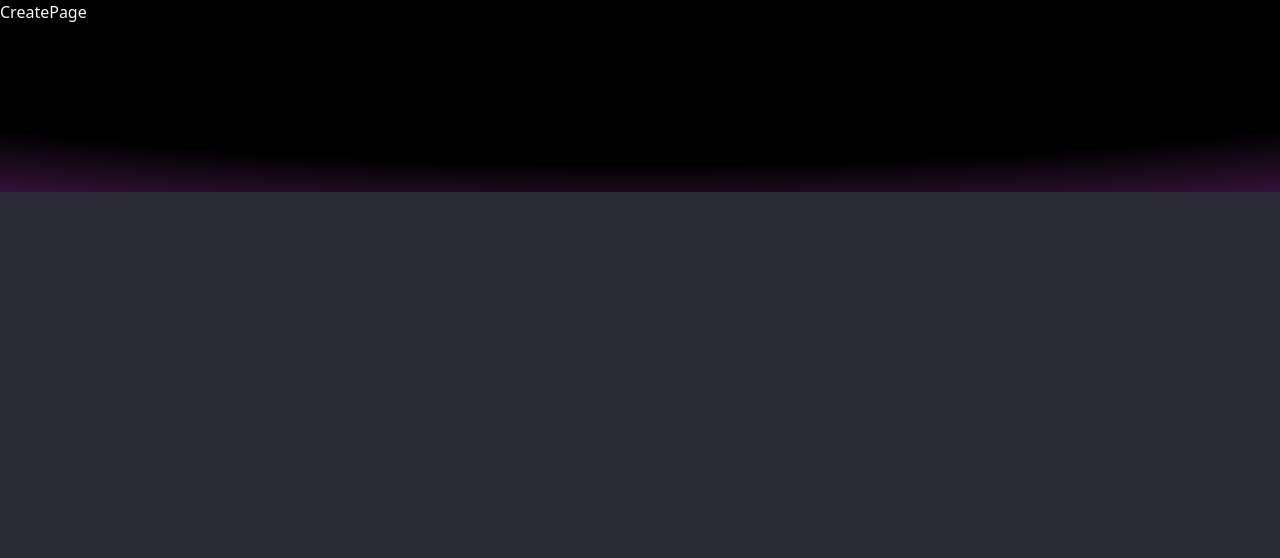
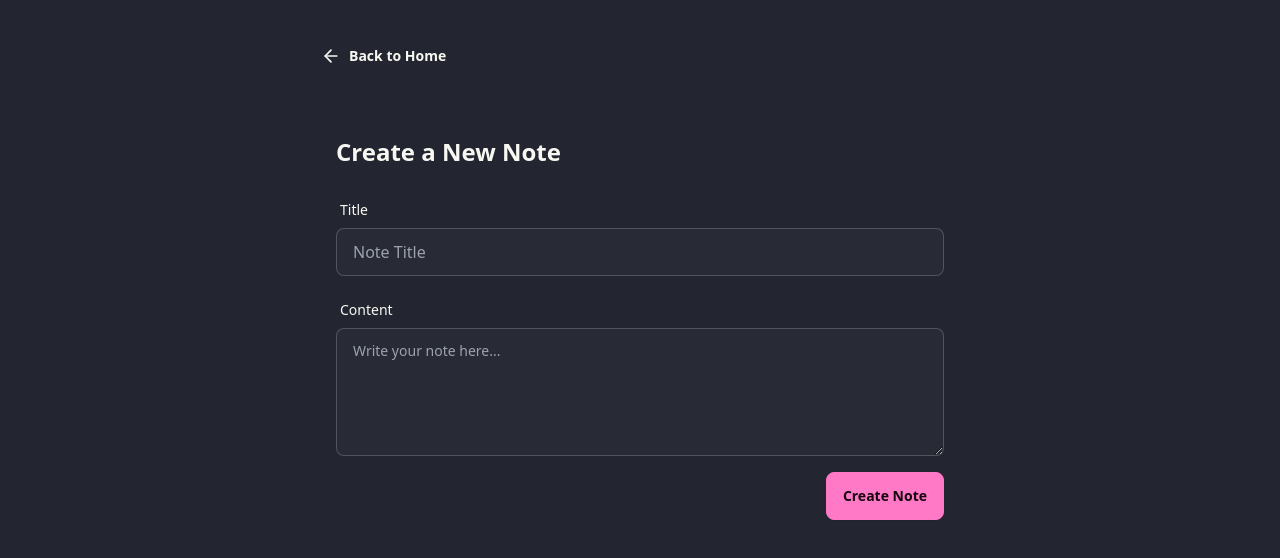
Before and after one commit to LukeZHar/Mern-Noteboard, a React app in the folder frontend/: page /create in a window 1280 px wide. Shown: the top 558 px of the page. Built offline with nearby package versions, Linux system fonts and the light colour scheme; the HTML template or start-up script is replaced by a standard one.

Commit message:
feat: implement axios instance for API calls and enhance CreatePage and HomePage components

```diff
--- /dev/null
+++ b/frontend/src/lib/axios.js
@@ -0,0 +1,7 @@
+import axios from "axios";
+
+const axiosInstance = axios.create({
+    baseURL: "http://localhost:5000/api",
+});
+
+export default axiosInstance;
--- a/frontend/src/pages/CreatePage.jsx
+++ b/frontend/src/pages/CreatePage.jsx
@@ -1,8 +1,91 @@
+import { ArrowLeftIcon } from 'lucide-react'
 import React from 'react'
+import { useState } from 'react'
+import toast from 'react-hot-toast'
+import { Link, useNavigate } from 'react-router'
+import axiosInstance from '../lib/axios'
 
 const CreatePage = () => {
+  const [title, setTitle] = useState('')
+  const [content, setContent] = useState('')
+  const [loading, setLoading] = useState(false)
+
+  const navigate = useNavigate()
+
+  const handleSubmit = async (e) => {
+    e.preventDefault()
+    if(!title.trim() || !content.trim()) return toast.error('Please fill in all fields.')
+    setLoading(true)
+
+    try {
+      await axiosInstance.post("/notes", {
+        title,
+        content
+      })
+      toast.success('Note created successfully!')
+      navigate('/')
+    } catch (error) {
+      console.log("Error creating note:", error)
+      if(error.response.status === 429) {
+        toast.error('Too many requests. Please try again later.', {
+          duration: 4000,
+          icon: '⏳',
+        })
+      } else {
+        toast.error('Failed to create note. Please try again.')
+      }
+    } finally {
+      setLoading(false)
+    }
+  }
   return (
-    <div>CreatePage</div>
+    <div className='min-h-screen bg-base-200'>
+      <div className='container mx-auto px-4 py-8'>
+        <div className='max-w-2xl mx-auto'>
+          <Link to='/' className='btn btn-ghost mb-6'>
+            <ArrowLeftIcon className='size-5' />
+            Back to Home
+          </Link>
+          <div className='card bg-case-100'>
+            <div className='card-body'>
+              <h2 className='card-title text-2xl mb-4'>Create a New Note</h2>
+              <form onSubmit={handleSubmit}>
+                <div className='form-control mb-4'>
+                  <label className='label'>
+                    <span className='label-text'>Title</span>
+                  </label>
+                  <input
+                    type="text"
+                    placeholder="Note Title"
+                    className="input input-bordered"
+                    value={title}
+                    onChange={(e) => setTitle(e.target.value)}
+                  />
+                </div>
+
+                <div className='form-control mb-4'>
+                  <label className='label'>
+                    <span className='label-text'>Content</span>
+                  </label>
+                  <textarea
+                    placeholder='Write your note here...'
+                    className='textarea textarea-bordered h-32'
+                    value={content}
+                    onChange={(e) => setContent(e.target.value)}
+                  />
+                </div>
+
+                <div className="card-actions justify-end">
+                  <button type='submit' className='btn btn-primary' disabled={loading}>
+                    {loading ? 'Creating...' : 'Create Note'}
+                  </button>
+                </div>
+              </form>
+            </div>
+          </div>
+        </div>
+      </div>
+    </div>
   )
 }
 
--- a/frontend/src/pages/HomePage.jsx
+++ b/frontend/src/pages/HomePage.jsx
@@ -1,9 +1,9 @@
 import React, { useEffect, useState } from 'react'
 import Navbar from '../components/Navbar.jsx'
 import RateLimitedUI from '../components/RateLimitedUI.jsx';
-import axios from 'axios';
 import { toast } from 'react-hot-toast';
 import NoteCard from '../components/NoteCard.jsx';
+import axiosInstance from '../lib/axios.js';
 
 const HomePage = () => {
     const [isRateLimited, setIsRateLimited] = useState(false);
@@ -13,7 +13,7 @@ const HomePage = () => {
     useEffect(() => {
         const fetchNotes = async () => {
             try {
-                const res = await axios.get('http://localhost:5000/api/notes');
+                const res = await axiosInstance.get('/notes');
                 console.log(res.data);
                 setNotes(res.data);
                 setIsRateLimited(false);
```
Also changed, not shown: 1 other file (tests, documents, lock files or other folders).
